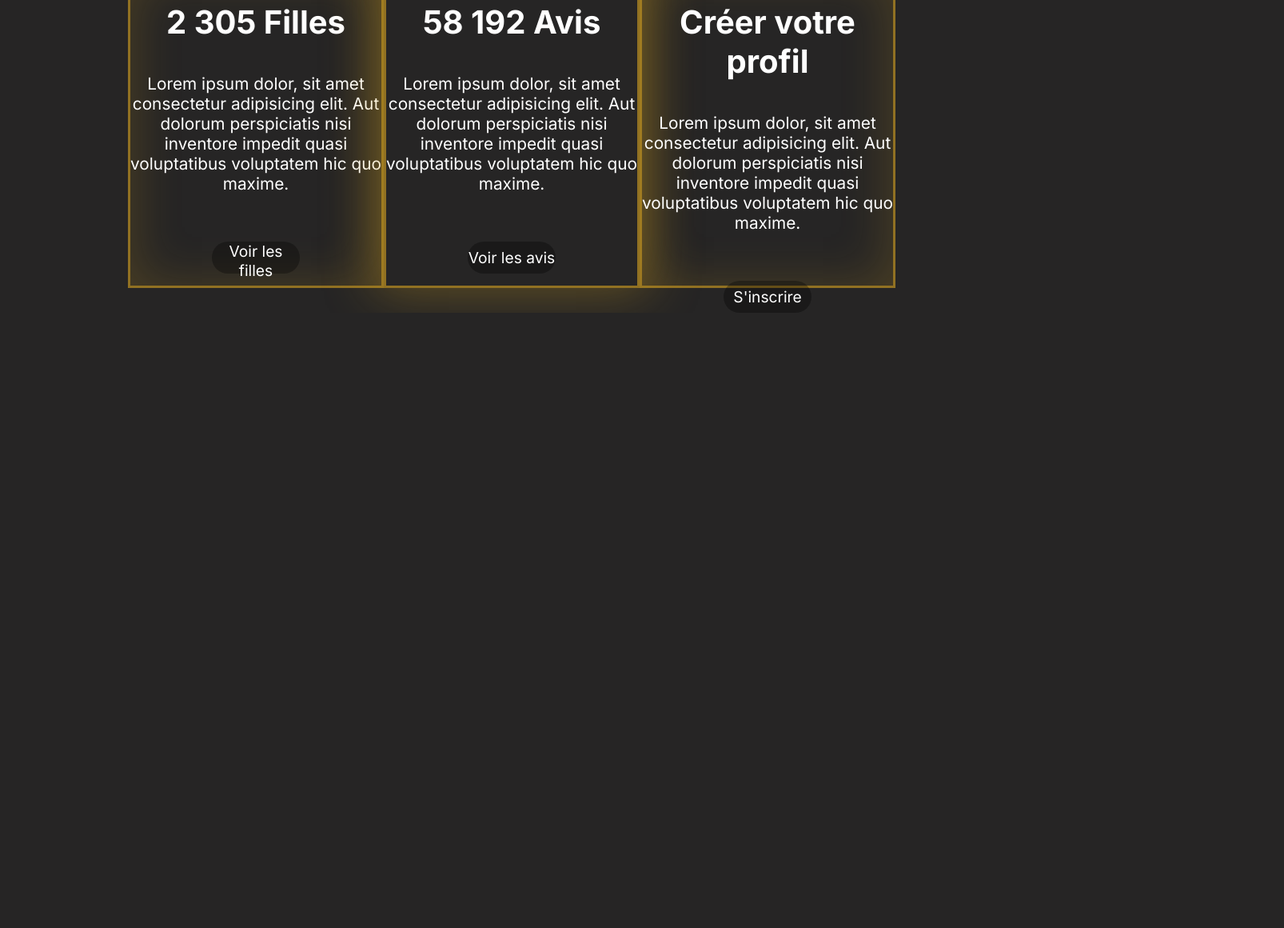
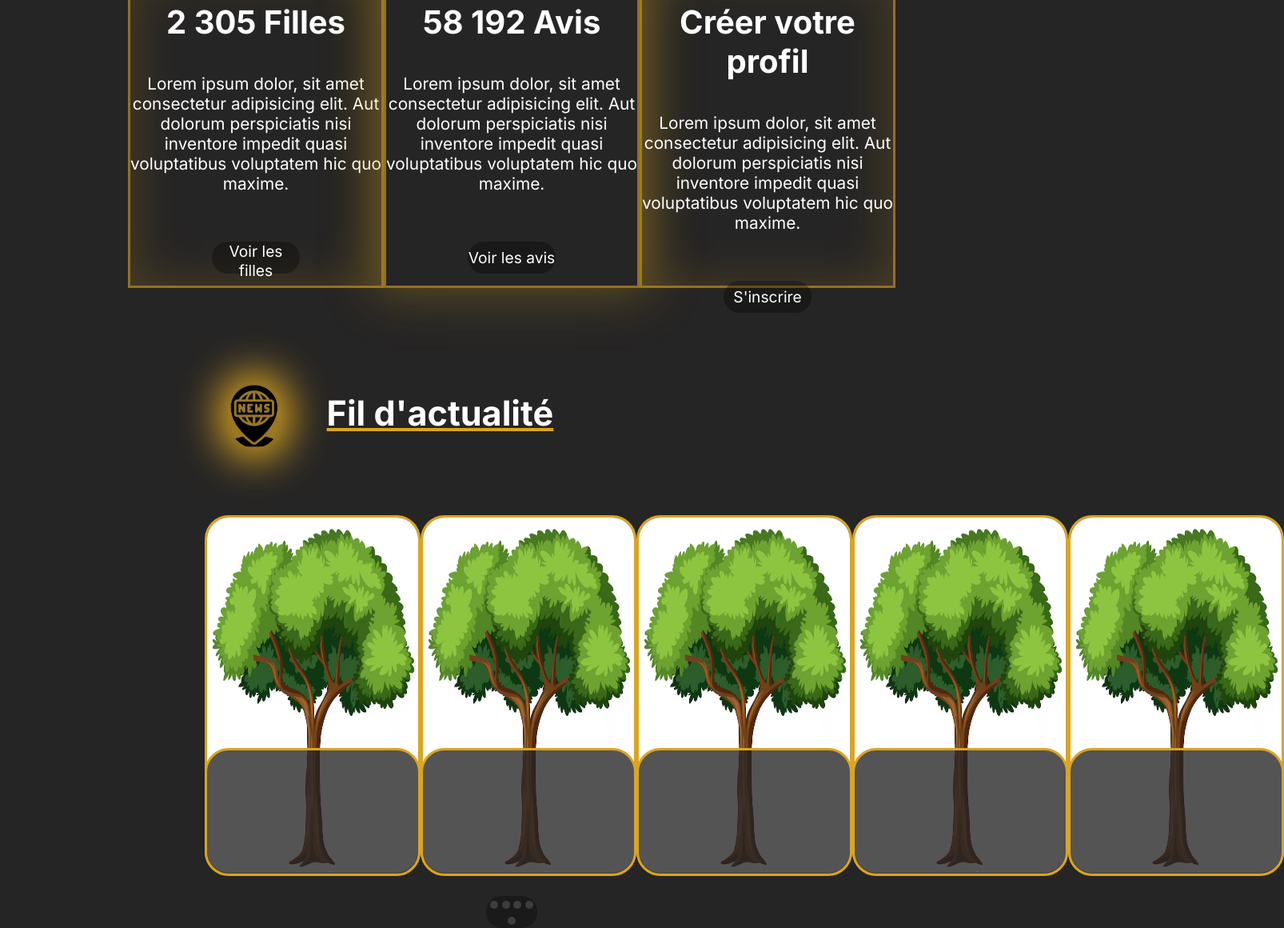
Before and after one commit to crocs-xilem/site-pour-Imandorunl, a plain HTML site: page index.html in a window 1280 px wide. Shown: the part 939-2099 px from the top of the page at 80% size, 1606 px wide, since content can reach past the window. Before the commit the page ends 1330 px from the top, so only its background shows below. Drawn offline with Linux system fonts and the light colour scheme; a web font is replaced by a local one.

Commit message:
body-trois

```diff
--- a/index.html
+++ b/index.html
@@ -131,6 +131,60 @@
             </div>
         </div>
     </section>
+    <section class="trois">
+        <div class="trois-container">
+            <div class="text-trois-container">
+                <div class="trois-logo">
+                    <img src="./img/imagffffffffffffffe.png" alt="">
+                </div>
+                <div class="trois-text">
+                    <h1>Fil d'actualité</h1>
+                </div>
+            </div>
+            <div class="trois-img-container">
+                <div class="trois-img1">
+                    <img src="./img/arbre-isole-fond-blanc_1308-26130.avif" alt="">
+                    <div class="img-trois">
+
+                    </div>
+                </div>
+                <div class="trois-img1">
+                    <img src="./img/arbre-isole-fond-blanc_1308-26130.avif" alt="">
+                    <div class="img-trois">
+
+                    </div>
+                </div>
+                <div class="trois-img1">
+                    <img src="./img/arbre-isole-fond-blanc_1308-26130.avif" alt="">
+                    <div class="img-trois">
+
+                    </div>
+                </div>
+                <div class="trois-img1">
+                    <img src="./img/arbre-isole-fond-blanc_1308-26130.avif" alt="">
+                    <div class="img-trois">
+
+                    </div>
+                </div>
+                <div class="trois-img1">
+                    <img src="./img/arbre-isole-fond-blanc_1308-26130.avif" alt="">
+                    <div class="img-trois">
+
+                    </div>
+                </div>
+
+            </div>
+            <div class="trois-button-scroll">
+                <div class="button-scroll">
+                    <a href="#" id="button-trois-scroll"></a>
+                    <a href="#" id="button-trois-scroll"></a>
+                    <a href="#" id="button-trois-scroll"></a>
+                    <a href="#" id="button-trois-scroll"></a>
+                    <a href="#" id="button-trois-scroll"></a>
+                </div>
+            </div>
+        </div>
+    </section>
 </body>
 
 </html>
--- a/style.css
+++ b/style.css
@@ -339,3 +339,79 @@ nav img {
   color: white;
   font-size: 1.2rem;
 }
+
+.text-trois-container {
+  display: flex;
+  width: 55%;
+  margin: auto;
+  margin-top: 120px;
+}
+
+.trois-logo img {
+  height: 80px;
+  background: #daa520a4;
+  border-radius: 500px;
+  box-shadow: #daa520 0px 0px 50px 15px;
+  border: transparent;
+}
+
+.trois-text {
+  color: white;
+  font-size: 1.8rem;
+  margin-left: 60px;
+  align-items: center;
+  margin-top: 10px;
+  text-decoration: underline var(--color2);
+}
+
+.trois-img-container {
+  display: flex;
+  width: 60%;
+  margin: auto;
+  justify-content: space-between;
+  margin-top: 80px;
+}
+
+.trois-img-container img {
+  max-width: 270px;
+  height: 450px;
+  z-index: -1;
+  border-radius: 30px;
+  border: #daa520 3px solid;
+}
+
+.img-trois {
+  width: 100%;
+  background: #262525c7;
+  height: 160px;
+  position: relative;
+  margin-top: -163px;
+  border: #daa520 3px solid;
+  border-radius: 30px;
+}
+
+.button-scroll #button-trois-scroll {
+  background: rgba(255, 255, 255, 0.152);
+  height: 10px;
+  width: 10px;
+  display: inline-block;
+  border-radius: 150px;
+  margin: auto;
+}
+
+.button-scroll {
+  background: #0b0b0b6b;
+  width: 5%;
+  border-radius: 150px;
+  text-align: center;
+}
+
+.trois-button-scroll {
+  display: flex;
+  justify-content: center;
+  margin-top: 25px;
+}
+
+#button-trois-scroll:hover {
+  background: #daa520;
+}
```
Also changed, not shown: img/imagffffffffffffffe.png (added).
